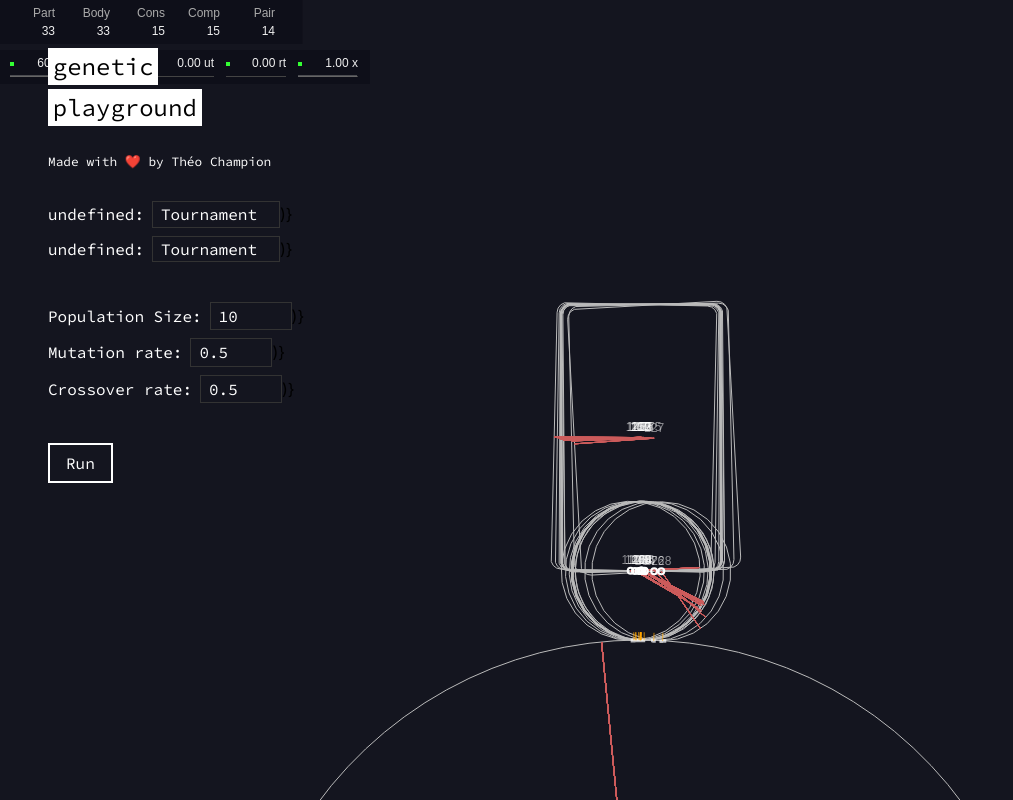
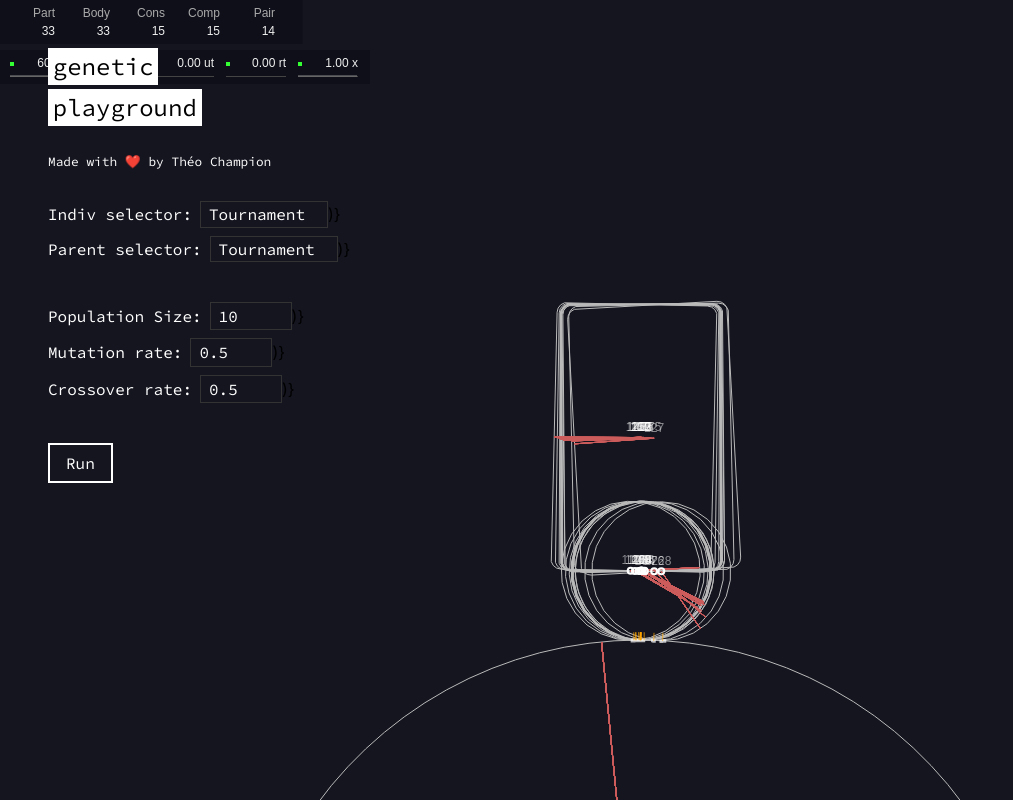
Before and after one commit to tzvc/genetic-playground, a React (Create React App) app: page / in a window 1280 px wide. Shown: the whole page, without its empty margins (0-1013 px from the left). Built offline with nearby package versions, Linux system fonts and the light colour scheme.

Commit message:
:pencil2: Fix typo in input prop name

```diff
--- a/src/App.js
+++ b/src/App.js
@@ -98,13 +98,13 @@ export default class App extends Component {
 					<Author />
 					<Divider />
 					<SettingInputLine
-						setting="Indiv selector"
+						text="Indiv selector"
 						name="indiv_selector"
 						options={Options}
 						disabled={this.state.simulationRunning}
 					/>
 					<SettingInputLine
-						setting="Parent selector"
+						text="Parent selector"
 						name="parent_selector"
 						options={Options}
 						disabled={this.state.simulationRunning}
```
